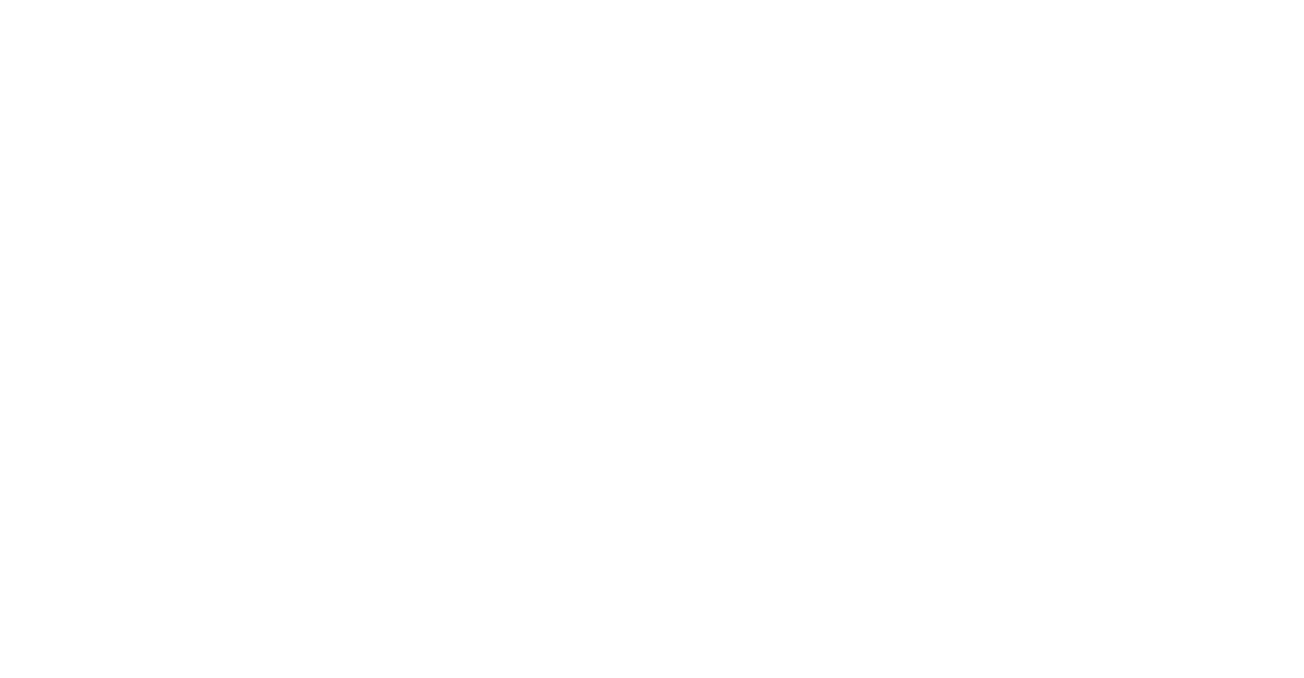
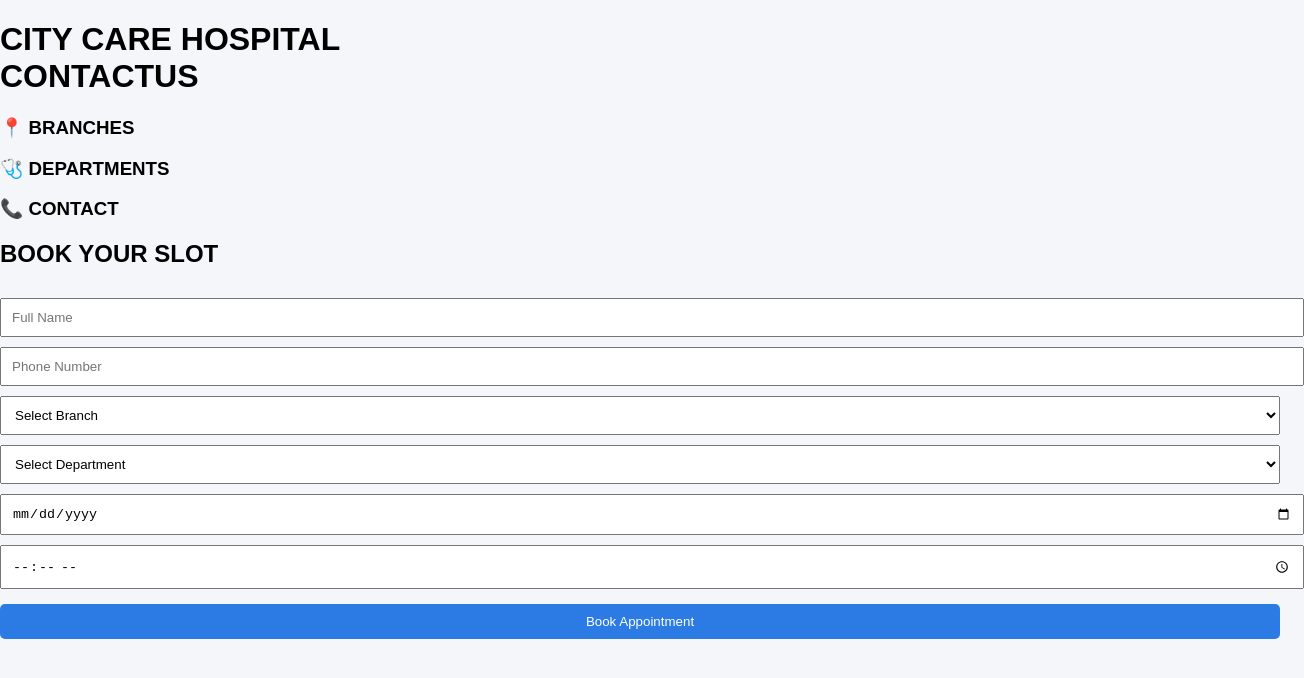
Before and after one commit to training-11/HMS-Project, a React (Create React App) app in the folder front-end/: page /ContactUs in a window 1280 px wide. Before the commit this address had no page. Shown: the top 678 px of the page, 1304 px wide, since content can reach past the window. Built offline with nearby package versions, Linux system fonts and the light colour scheme.

Commit message:
contactusdetailes

```diff
--- a/front-end/src/App.js
+++ b/front-end/src/App.js
@@ -1,6 +1,7 @@
 import NurseRegistrationForm from "./Components/Registration/NurseRegistrationForm";
 import PatientRegistrationForm from "./Components/Registration/PatientRegistrationForm";
 import PatientList from "./Components/Registration/PatientList";
+import ContactUs from "./Components/ContactAccess/ContactUs";
 import "./Components/Registration/NurseForm.css";
 import { BrowserRouter, Routes, Route } from "react-router-dom";
 function App() {
@@ -9,6 +10,8 @@ function App() {
       <Routes>
         <Route path="/register" element={<NurseRegistrationForm />} />
         <Route path="/patient-register" element={<PatientRegistrationForm />} />
+        <Route path="/patients" element={<PatientList />} />
+        <Route path="/ContactUs" element={<ContactUs/>} />
       </Routes>
     </BrowserRouter>
     // <div className="App">
--- /dev/null
+++ b/front-end/src/Components/ContactAccess/ContactAccess.css
@@ -0,0 +1,93 @@
+body {
+  font-family: Arial, sans-serif;
+  background: #f4f9fc;
+  margin: 0;
+}
+.main-title {
+  font-size: 28px;
+  font-weight: bold;
+  text-align: center;
+}
+
+.hospital-name {
+  color: #0077b6;   /* Blue */
+}
+
+.contact-text {
+  color: #e63946;   /* Red */
+  font-size: 22px;
+}
+
+.header {
+  text-align: center;
+  padding: 20px;
+}
+
+.info-section {
+  display: grid;
+  grid-template-columns: repeat(auto-fit, minmax(200px, 1fr));
+  gap: 20px;
+  padding: 20px;
+}
+
+.info-box {
+  background:yellowgreen;
+  padding: 20px;
+  border-radius: 10px;
+  text-align: center;
+  cursor: pointer;
+  box-shadow: 0 4px 10px rgba(0,0,0,0.1);
+  transition: 0.3s;
+}
+
+.info-box:hover {
+  background: #e6f7ff;
+}
+
+.info-box.active {
+  background: #0077b6;
+  color: white;
+}
+
+.details-section {
+  display: flex;
+  justify-content: center;
+  padding: 20px;
+}
+
+.details-card {
+  background: white;
+  padding: 20px;
+  border-radius: 10px;
+  width: 90%;
+  max-width: 400px;
+  box-shadow: 0 4px 10px rgba(0,0,0,0.1);
+}
+
+.booking-section {
+  padding: 20px;
+  text-align: center;
+}
+
+.booking-form {
+  display: flex;
+  flex-direction: column;
+  gap: 10px;
+  max-width: 400px;
+  margin: auto;
+}
+
+.booking-form input,
+.booking-form select,
+.booking-form button {
+  padding: 10px;
+  border-radius: 6px;
+  border: 1px solid #ccc;
+}
+
+.booking-form button {
+  background: #0077b6;
+  color: white;
+  border: none;
+  cursor: pointer;
+}
--- /dev/null
+++ b/front-end/src/Components/ContactAccess/ContactUs.jsx
@@ -0,0 +1,209 @@
+import React, { useState, useEffect, useRef } from "react";
+import "../../App.css";
+
+function ContactUs() {
+  const [activeSection, setActiveSection] = useState(null);
+  const containerRef = useRef(null);
+
+  const [formData, setFormData] = useState({
+    name: "",
+    phone: "",
+    branch: "",
+    department: "",
+    date: "",
+    time: "",
+  });
+
+
+  useEffect(() => {
+    const handleClickOutside = (event) => {
+      if (containerRef.current && !containerRef.current.contains(event.target)) {
+        setActiveSection(null);
+      }
+    };
+
+    document.addEventListener("mousedown", handleClickOutside);
+
+    return () => {
+      document.removeEventListener("mousedown", handleClickOutside);
+    };
+  }, []);
+
+  const handleChange = (e) => {
+    setFormData({ ...formData, [e.target.name]: e.target.value });
+  };
+
+  const handleSubmit = (e) => {
+    e.preventDefault();
+    alert("Appointment Booked Successfully!");
+    console.log(formData);
+
+    setFormData({
+      name: "",
+      phone: "",
+      branch: "",
+      department: "",
+      date: "",
+      time: "",
+    });
+  };
+
+  return (
+    <div className="contact-page">
+      <div className="header">
+       <h1 className="main-title">
+  <span className="hospital-name">CITY CARE HOSPITAL</span>
+  <br />
+  <span className="contact-text">CONTACTUS</span>
+</h1>
+      </div>
+
+
+      <div ref={containerRef}>
+        <div className="info-section">
+          <div
+            className={`info-box ${activeSection === "branches" ? "active" : ""}`}
+            onClick={() =>
+              setActiveSection(activeSection === "branches" ? null : "branches")
+            }
+          >
+            <h3>📍 BRANCHES</h3>
+          </div>
+
+          <div
+            className={`info-box ${activeSection === "departments" ? "active" : ""}`}
+            onClick={() =>
+              setActiveSection(
+                activeSection === "departments" ? null : "departments"
+              )
+            }
+          >
+            <h3>🩺 DEPARTMENTS</h3>
+          </div>
+
+
+
+          <div
+            className={`info-box ${activeSection === "contact" ? "active" : ""}`}
+            onClick={() =>
+              setActiveSection(activeSection === "contact" ? null : "contact")
+            }
+          >
+            <h3>📞 CONTACT </h3>
+          </div>
+        </div>
+
+
+        {activeSection && (
+          <div className="details-section">
+            <div className="details-card">
+              {activeSection === "branches" && (
+                <>
+                  <h3>Our Branches</h3>
+                  <ul>
+                    <li>Hyderabad</li>
+                    <li>Chennai</li>
+                    <li>Bangalore</li>
+                    <li>Mumbai</li>
+                  </ul>
+                </>
+              )}
+
+              {activeSection === "departments" && (
+                <>
+                  <h3>Departments</h3>
+                  <ul>
+                    <li>Cardiology</li>
+                    <li>Neurology</li>
+                    <li>Orthopedics</li>
+                    <li>Pediatrics</li>
+                  </ul>
+                </>
+              )}
+
+
+
+              {activeSection === "contact" && (
+                <>
+                  <h3>Contact Info</h3>
+                  <p>📞 1000 123 4567</p>
+                  <p>✉ info@citycare.com</p>
+                </>
+              )}
+            </div>
+          </div>
+        )}
+      </div>
+
+
+      <div className="booking-section">
+        <h2> BOOK YOUR SLOT</h2>
+
+        <form onSubmit={handleSubmit} className="booking-form">
+          <input
+            name="name"
+            placeholder="Full Name"
+            value={formData.name}
+            required
+            onChange={handleChange}
+          />
+
+          <input
+            type="tel"
+            name="phone"
+            placeholder="Phone Number"
+            value={formData.phone}
+            required
+            onChange={handleChange}
+          />
+
+          <select
+            name="branch"
+            value={formData.branch}
+            required
+            onChange={handleChange}
+          >
+            <option value="">Select Branch</option>
+            <option>Hyderabad</option>
+            <option>Chennai</option>
+            <option>Banglore</option>
+            <option>Mumbai</option>
+          </select>
+
+          <select
+            name="department"
+            value={formData.department}
+            required
+            onChange={handleChange}
+          >
+            <option value="">Select Department</option>
+            <option>Cardiology</option>
+            <option>Neurology</option>
+            <option>Orthopedics</option>
+            <option>Peadiatrics</option>
+          </select>
+
+          <input
+            type="date"
+            name="date"
+            value={formData.date}
+            required
+            onChange={handleChange}
+          />
+
+          <input
+            type="time"
+            name="time"
+            value={formData.time}
+            required
+            onChange={handleChange}
+          />
+
+          <button type="submit">Book Appointment</button>
+        </form>
+      </div>
+    </div>
+  );
+}
+
+export default ContactUs;
```
Also changed, not shown: front-end/src/Components/Registration/PatientRegistrationForm.css (renamed from front-end/src/Components/Registration/PatientRegistraionForm.css), front-end/src/Components/Registration/PatientRegistrationForm.jsx (renamed from front-end/src/Components/Registration/PatientRegistraionForm.jsx).
